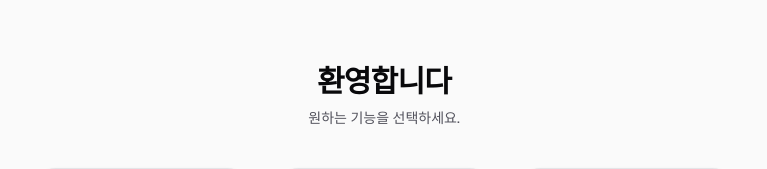
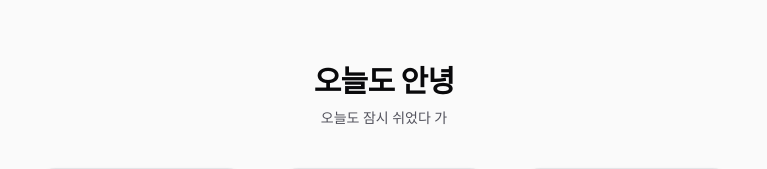
Before and after one commit to jojo938/my-memo, a Next.js app: page / in a window 1280 px wide. Shown: the top 169 px of the page, without its empty margins (256-1023 px from the left). Built offline with nearby package versions, Linux system fonts and the light colour scheme.

Commit message:
사이트 제목 수정

```diff
--- a/app/page.js
+++ b/app/page.js
@@ -5,8 +5,8 @@ export default function Home() {
     <div className="min-h-screen overflow-x-hidden bg-zinc-50 font-sans text-zinc-950 dark:bg-black dark:text-zinc-50">
       <div className="mx-auto flex w-full max-w-3xl flex-col gap-10 px-4 py-16 sm:px-6 lg:px-8">
         <header className="text-center">
-          <h1 className="text-2xl font-semibold tracking-tight sm:text-3xl">환영합니다</h1>
-          <p className="mt-2 text-sm text-zinc-600 dark:text-zinc-400">원하는 기능을 선택하세요.</p>
+          <h1 className="text-2xl font-semibold tracking-tight sm:text-3xl">오늘도 안녕</h1>
+          <p className="mt-2 text-sm text-zinc-600 dark:text-zinc-400">오늘도 잠시 쉬었다 가</p>
         </header>
 
         <div className="grid gap-4 sm:grid-cols-2 lg:grid-cols-3 sm:gap-6">
```
